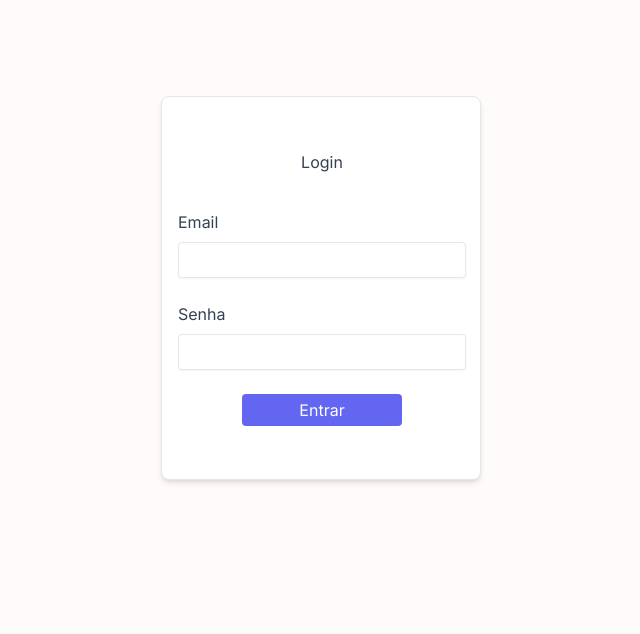
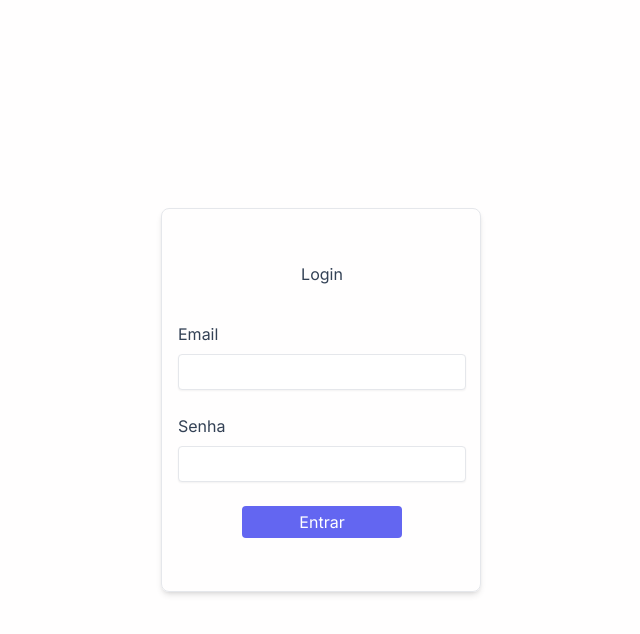
Before and after one commit to matheusjesse/login-page, a Next.js app: page / in a window 1280 px wide. Shown: the top 634 px of the page, without its empty margins (319-959 px from the left). Built offline with nearby package versions, Linux system fonts and the light colour scheme.

Commit message:
style: alterando a cor do form e do body da pagina

```diff
--- a/src/app/globals.css
+++ b/src/app/globals.css
@@ -18,5 +18,5 @@
 
 body {
   color: rgb(var(--foreground-rgb));
-  background: #fffbfb;
+  background: #fffefe;
 }
--- a/src/app/page.tsx
+++ b/src/app/page.tsx
@@ -1,8 +1,8 @@
 
 export default function Home() {
   return (
-    <main className="flex min-h-screen flex-col items-center justify-between p-24">
-      <div className=' border flex flex-wrap w-80 bg-white h-96 shadow-md rounded-lg'>
+    <main className="flex min-h-screen flex-col items-center justify-center p-24">
+      <div className=' border flex flex-wrap w-80 bg-transparent h-96 shadow-md rounded-lg'>
         <form className=" flex flex-wrap justify-center items-center content-center">
           <h1 className="text-slate-700 text-center w-80 mb-9">Login</h1>
           <label htmlFor="email" className="text-slate-700 w-72 h-18 flex flex-col mb-6">
```
